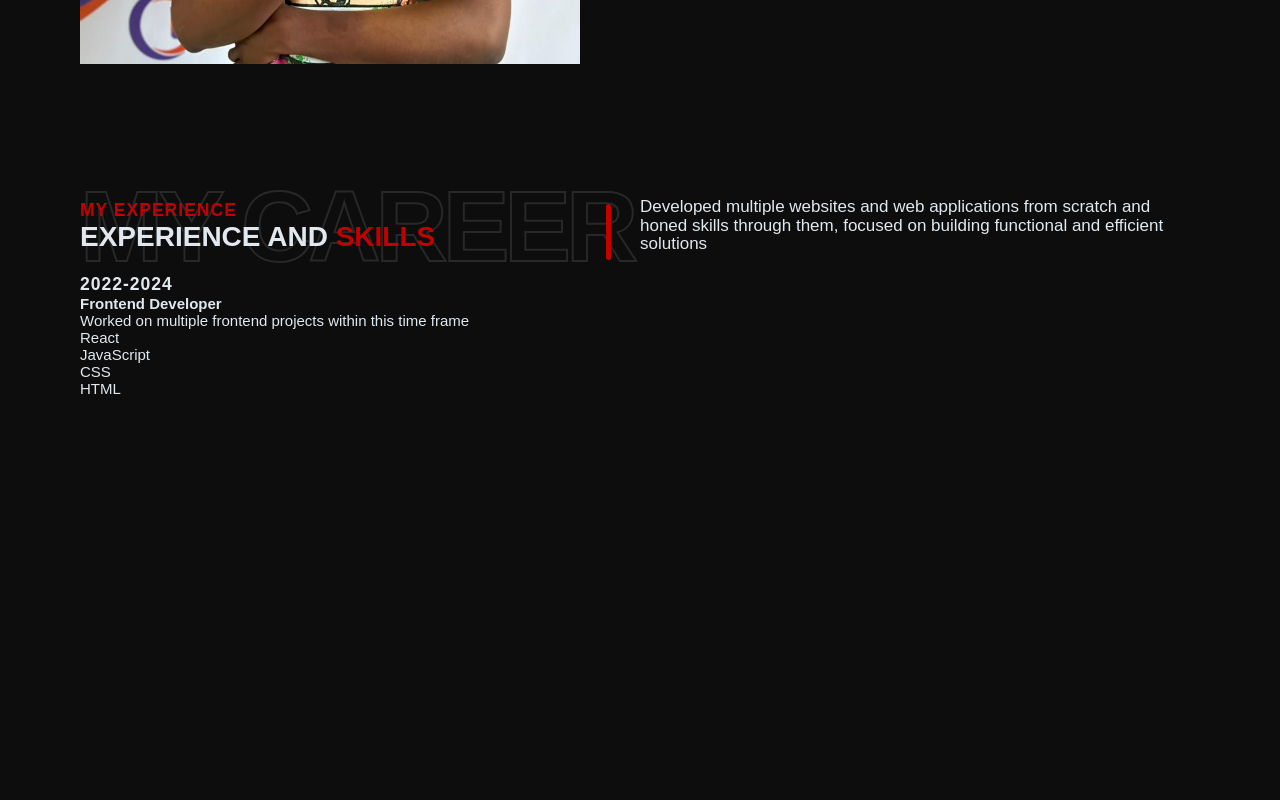
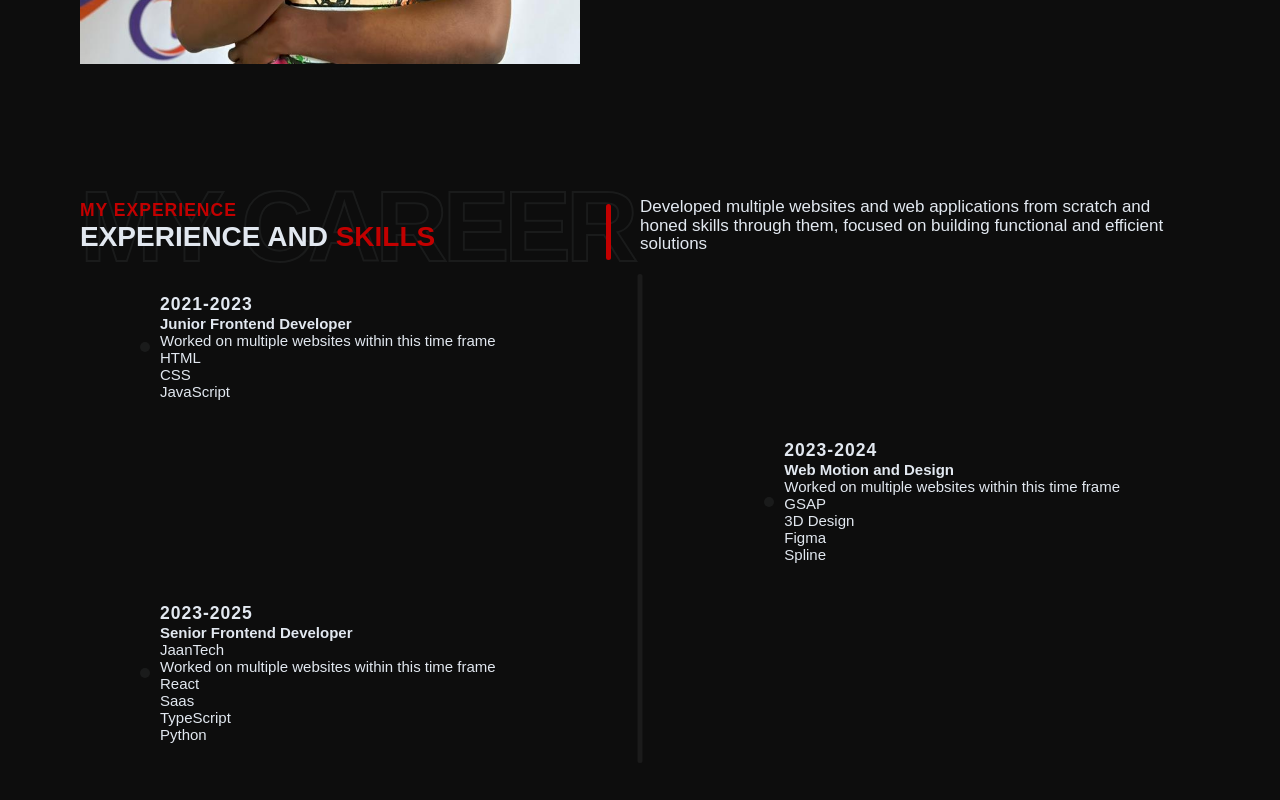
Before and after one commit to efemeroyal/myPortfolio, a React (Create React App) app: page / in a window 1280 px wide. Shown: the part 1322-2122 px from the top of the page. Before the commit the page ends 1783 px from the top, so only its background shows below. Built offline with nearby package versions, Linux system fonts and the light colour scheme.

Commit message:
Portfolio ^v1.0.4 successfully pushed

```diff
--- a/src/App.css
+++ b/src/App.css
@@ -30,7 +30,7 @@ body.dark {
   --secondary: #1e293b;
   --accent: #c20000;
   --text: #e2e8f0;
-  --text2: #e2e8f020;
+  --text2: #e2e8f010;
 }
 
 body.light {
--- a/src/components/Experiences.js
+++ b/src/components/Experiences.js
@@ -1,12 +1,27 @@
+import "../styles/Experiences.css";
+
 function Experiences() {
   const experiences = [
     {
-      dateRange: "2022-2024",
-      jobTitle: "Frontend Developer",
+      dateRange: "2021-2023",
+      jobTitle: "Junior Frontend Developer",
       company: null,
-      description:
-        "Worked on multiple frontend projects within this time frame",
-      skills: ["React", "JavaScript", "CSS", "HTML"],
+      description: "Worked on multiple websites within this time frame",
+      skills: ["HTML", "CSS", "JavaScript"],
+    },
+    {
+      dateRange: "2023-2024",
+      jobTitle: "Web Motion and Design",
+      company: null,
+      description: "Worked on multiple websites within this time frame",
+      skills: ["GSAP", "3D Design", "Figma", "Spline"],
+    },
+    {
+      dateRange: "2023-2025",
+      jobTitle: "Senior Frontend Developer",
+      company: "JaanTech",
+      description: "Worked on multiple websites within this time frame",
+      skills: ["React", "Saas", "TypeScript", "Python"],
     },
     // Add more experiences here
   ];
@@ -29,8 +44,10 @@ function Experiences() {
         </div>
       </div>
 
+      <div className="timeline__contents">
         {experiences.map((experience, index) => (
           <div key={index} className="timeline__item">
+            <div className="timeline-item-content">
               <h3>{experience.dateRange}</h3>
               <h4>{experience.jobTitle}</h4>
               <p>{experience.company}</p>
@@ -41,7 +58,9 @@ function Experiences() {
                 ))}
               </ul>
             </div>
+          </div>
         ))}
+      </div>
     </section>
   );
 }
--- /dev/null
+++ b/src/styles/Experiences.css
@@ -0,0 +1,63 @@
+.timeline {
+  display: grid;
+  grid-template-columns: 1fr;
+  position: relative;
+}
+
+.timeline__contents {
+  position: relative;
+  display: grid;
+  grid-template-columns: 1fr;
+  width: 1000px;
+  margin-top: 3.2rem;
+  margin: 0 auto;
+}
+
+.timeline__contents::before {
+  content: "";
+  position: absolute;
+  top: 0;
+  bottom: 0;
+  left: 50%;
+  transform: translateX(-50%);
+  width: 5px;
+  border-radius: 999rem;
+  background-color: var(--text2);
+  z-index: -1;
+}
+
+.timeline__item {
+  position: relative;
+}
+
+.timeline__item:nth-child(odd) {
+  justify-self: start;
+}
+
+.timeline__item:nth-child(even) {
+  justify-self: end;
+}
+
+.timeline__item::after {
+  content: "";
+  position: absolute;
+  top: 50%;
+  transform: translateY(-50%);
+  width: 10px;
+  height: 10px;
+  border-radius: 50%;
+  background-color: var(--text2);
+}
+
+.timeline__item:nth-child(odd)::after {
+  /* right: -30px; */
+}
+
+.timeline-item:nth-child(even)::after {
+  left: -30px;
+}
+
+.timeline-item-content {
+  padding: 20px;
+  border-radius: 10px;
+}
```
Lines whose indentation alone changed are shown as unchanged.
